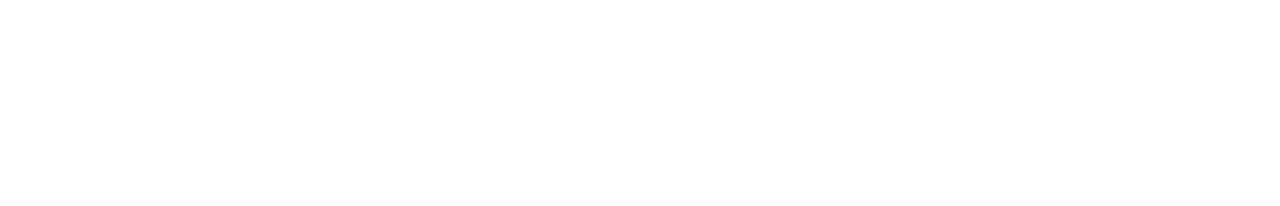
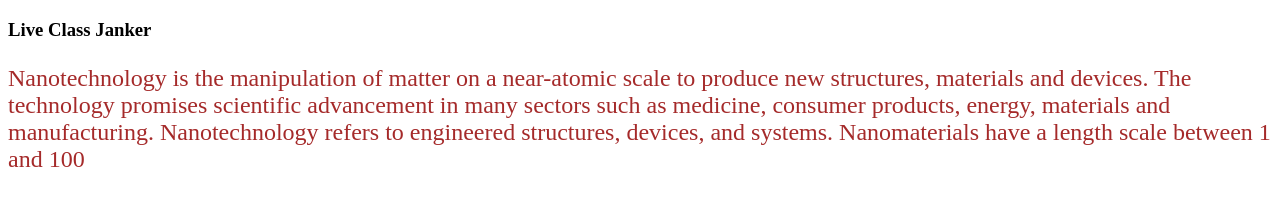
Before and after one commit to khairulistiyak/my-fast-repo, a plain HTML site: page index.html in a window 1280 px wide. Drawn offline with Linux system fonts and the light colour scheme.

Commit message:
change color oeragrap

```diff
--- a/index.html
+++ b/index.html
@@ -5,8 +5,11 @@
     <meta http-equiv="X-UA-Compatible" content="IE=edge">
     <meta name="viewport" content="width=device-width, initial-scale=1.0">
     <title>My Fast github Repo</title>
+    <link rel="stylesheet" href="style.css">
 </head>
 <body>
+    <h3> Live Class Janker </h1>
+    <p>Nanotechnology is the manipulation of matter on a near-atomic scale to produce new structures, materials and devices. The technology promises scientific advancement in many sectors such as medicine, consumer products, energy, materials and manufacturing. Nanotechnology refers to engineered structures, devices, and systems. Nanomaterials have a length scale between 1 and 100</p>
 
 </body>
 </html>
--- /dev/null
+++ b/style.css
@@ -0,0 +1 @@
+p{color: brown; font-size: x-large;}
```
